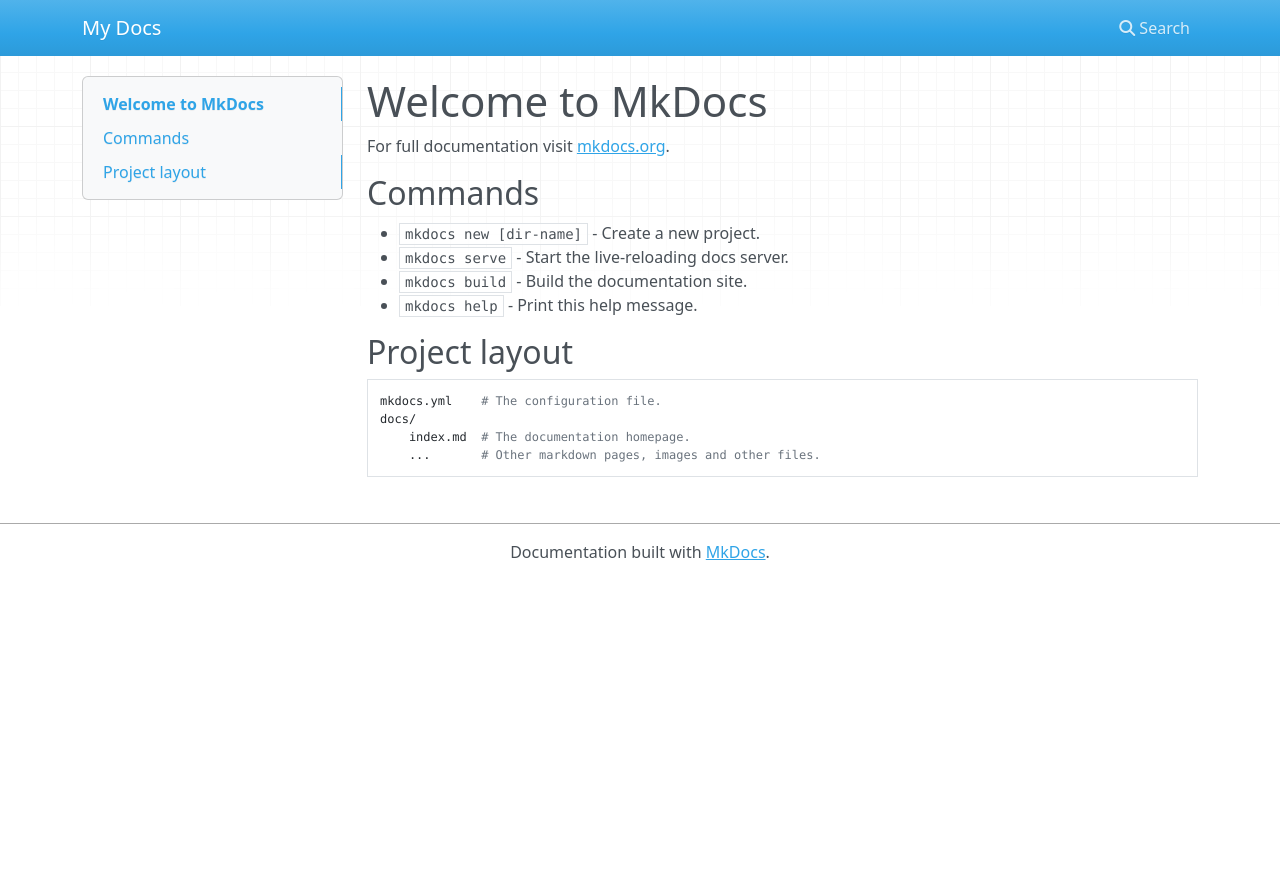
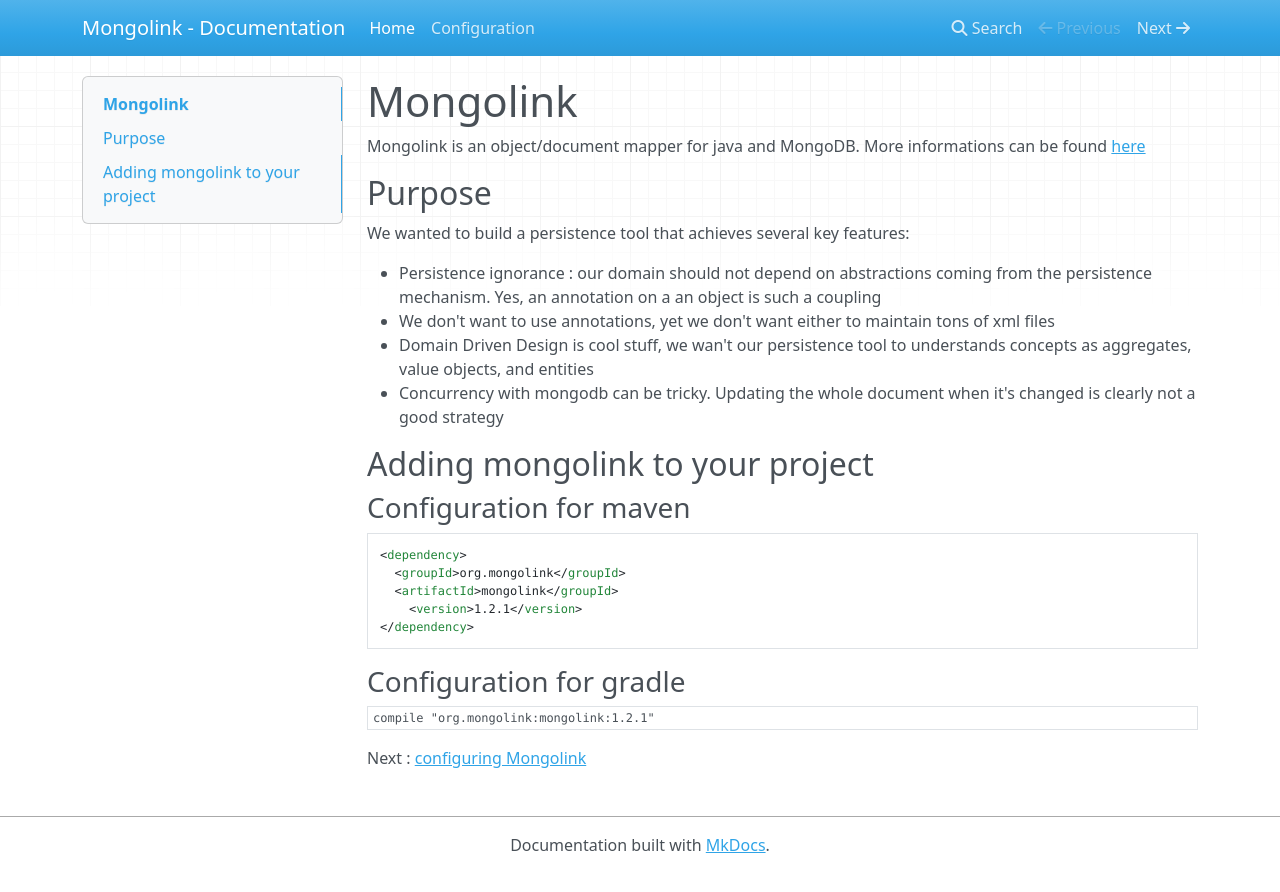
Before and after one commit to MongoLink/mongolink-doc, an MkDocs documentation site: the page built from docs/index.md, in a window 1280 px wide. Shown: the top 892 px of the page. Built offline with MkDocs 1.6.1, drawn with Linux system fonts in a browser that asks for light colours; nearby versions of some CDN libraries; old or Windows-style settings are respelled for this version of MkDocs.

Commit message:
first steps

````diff
--- /dev/null
+++ b/docs/configuration.md
@@ -0,0 +1,6 @@
+# Configuring Mongolink
+
+## MongoSessionManager
+
+
+## MongoSession
--- a/docs/index.md
+++ b/docs/index.md
@@ -1,17 +1,32 @@
-# Welcome to MkDocs
+# Mongolink
 
-For full documentation visit [mkdocs.org](http://mkdocs.org).
+Mongolink is an object/document mapper for java and MongoDB.
+More informations can be found [here](http://mongolink.org)
 
-## Commands
+## Purpose
 
-* `mkdocs new [dir-name]` - Create a new project.
-* `mkdocs serve` - Start the live-reloading docs server.
-* `mkdocs build` - Build the documentation site.
-* `mkdocs help` - Print this help message.
+We wanted to build a persistence tool that achieves several key features:
 
-## Project layout
+ * Persistence ignorance : our domain should not depend on abstractions coming from the persistence mechanism. Yes, an annotation on a an object is such a coupling
+ * We don't want to use annotations, yet we don't want either to maintain tons of xml files
+ * Domain Driven Design is cool stuff, we wan't our persistence tool to understands concepts as aggregates, value objects, and entities
+ * Concurrency with mongodb can be tricky. Updating the whole document when it's changed is clearly not a good strategy
 
-    mkdocs.yml    # The configuration file.
-    docs/
-        index.md  # The documentation homepage.
-        ...       # Other markdown pages, images and other files.
+## Adding mongolink to your project
+
+### Configuration for maven
+
+```xml
+<dependency>
+  <groupId>org.mongolink</groupId>
+  <artifactId>mongolink</groupId>
+    <version>1.2.1</version>
+</dependency>
+```
+### Configuration for gradle
+
+```groovy
+compile "org.mongolink:mongolink:1.2.1"
+```
+
+Next : [configuring Mongolink](configuration.md)
--- a/mkdocs.yml
+++ b/mkdocs.yml
@@ -1 +1,4 @@
-site_name: My Docs
+site_name: Mongolink - Documentation
+pages:
+- [index.md, Home]
+- [configuration.md, Configuration]
````
